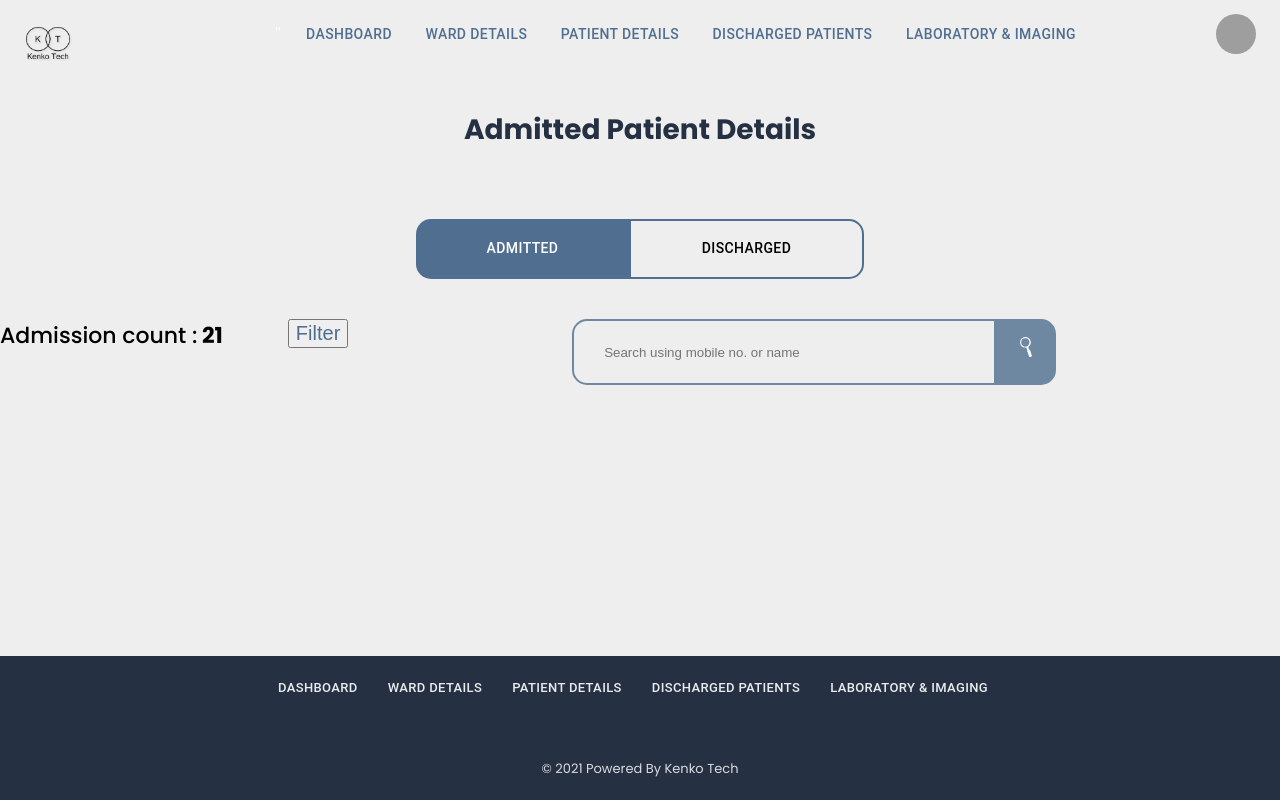
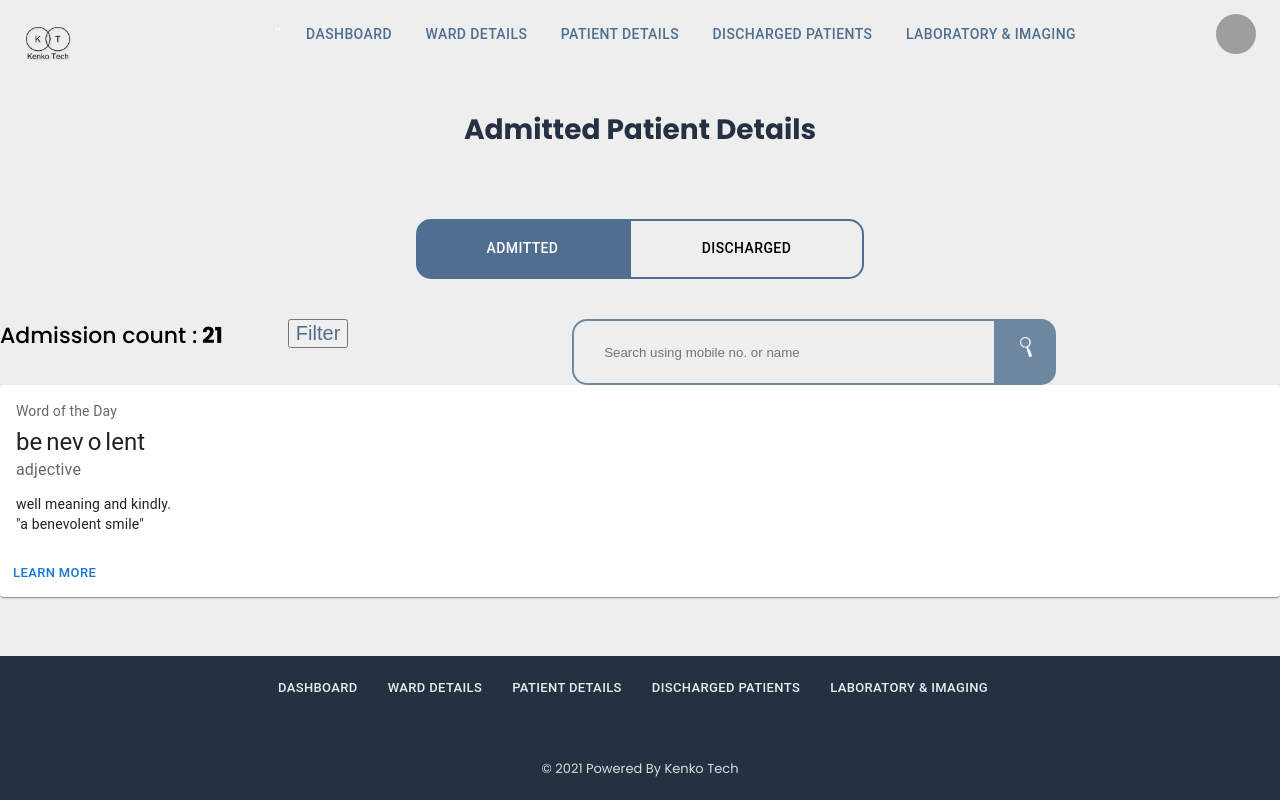
Before and after one commit to 1adityas/HMS, a React (Create React App) app: page / in a window 1280 px wide. Built offline with nearby package versions, Linux system fonts and the light colour scheme; grey boxes are pictures that could not be loaded.

Commit message:
patient card

```diff
--- /dev/null
+++ b/src/components/PatientCard.js
@@ -0,0 +1,42 @@
+import * as React from 'react';
+import Box from '@mui/material/Box';
+import Card from '@mui/material/Card';
+import CardActions from '@mui/material/CardActions';
+import CardContent from '@mui/material/CardContent';
+import Button from '@mui/material/Button';
+import Typography from '@mui/material/Typography';
+
+const bull = (
+  <Box
+    component="span"
+    sx={{ display: 'inline-block', mx: '2px', transform: 'scale(0.8)' }}
+  >
+
+  </Box>
+);
+
+export default function PatientCard() {
+  return (
+    <Card sx={{ Width: 840 }}>
+      <CardContent>
+        <Typography sx={{ fontSize: 14 }} color="text.secondary" gutterBottom>
+          Word of the Day
+        </Typography>
+        <Typography variant="h5" component="div">
+          be{bull}nev{bull}o{bull}lent
+        </Typography>
+        <Typography sx={{ mb: 1.5 }} color="text.secondary">
+          adjective
+        </Typography>
+        <Typography variant="body2">
+          well meaning and kindly.
+          <br />
+          {'"a benevolent smile"'}
+        </Typography>
+      </CardContent>
+      <CardActions>
+        <Button size="small">Learn More</Button>
+      </CardActions>
+    </Card>
+  );
+}
--- a/src/components/PatientDetails.js
+++ b/src/components/PatientDetails.js
@@ -5,6 +5,7 @@
 import { Button } from '@mui/material'
 import './PatientDetails.css'
 import magnifying from '../Magnifying_glass.png';
+import PatientCard from './PatientCard'
 
 // import Button from '@mui/material/Button';
 
@@ -13,7 +14,7 @@
 
 //main-scren Dashboard
 
-function MsDashboard() {
+function PatientDetails() {
     return (
         //using body tag to get bg color
         <body >
@@ -44,6 +45,11 @@
                 <button style={{'margin-top':'40px'}} type='submit' className='top-btn'><img src={magnifying} style={{backgroundColor:'#6F88A2',height:'20px'}}></img>
                 </button>
                 </div>
+
+            </div>
+
+            <div>
+                <PatientCard/>
             </div>
 
 
@@ -54,4 +60,4 @@
         </body>
     )
 }
-export default MsDashboard;
+export default PatientDetails;
```
